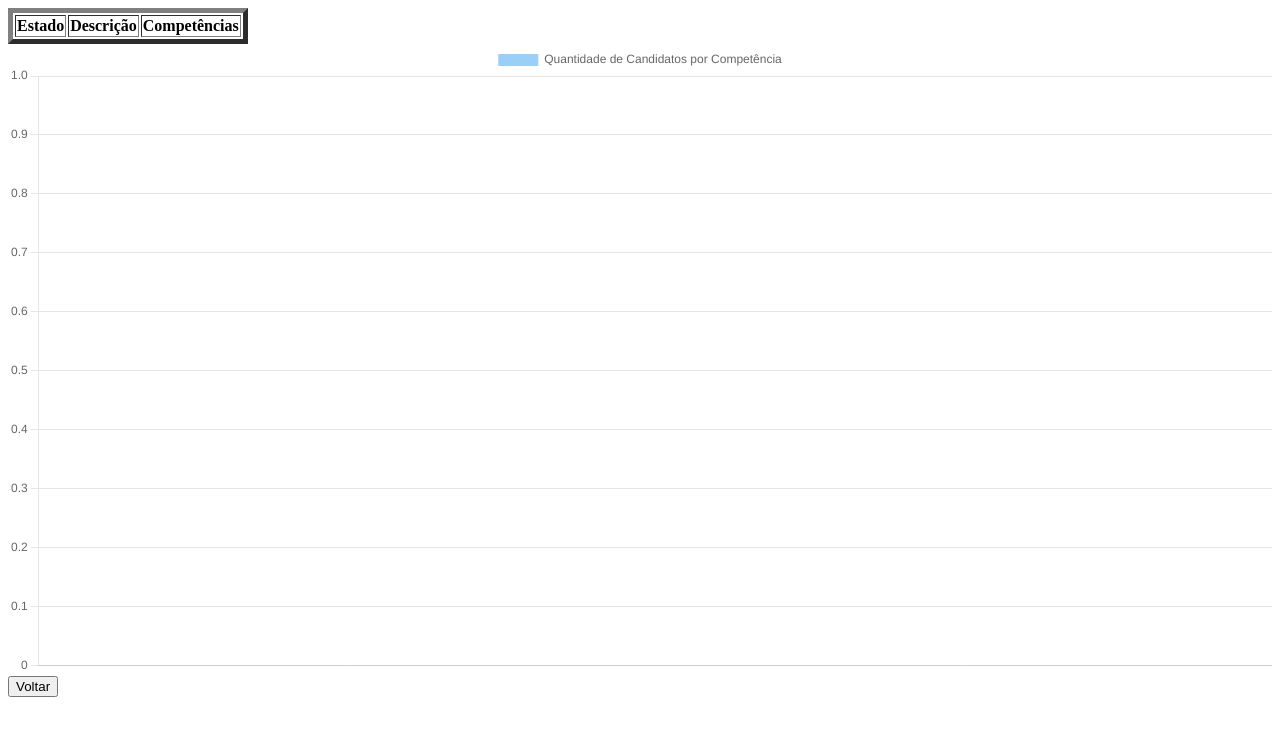
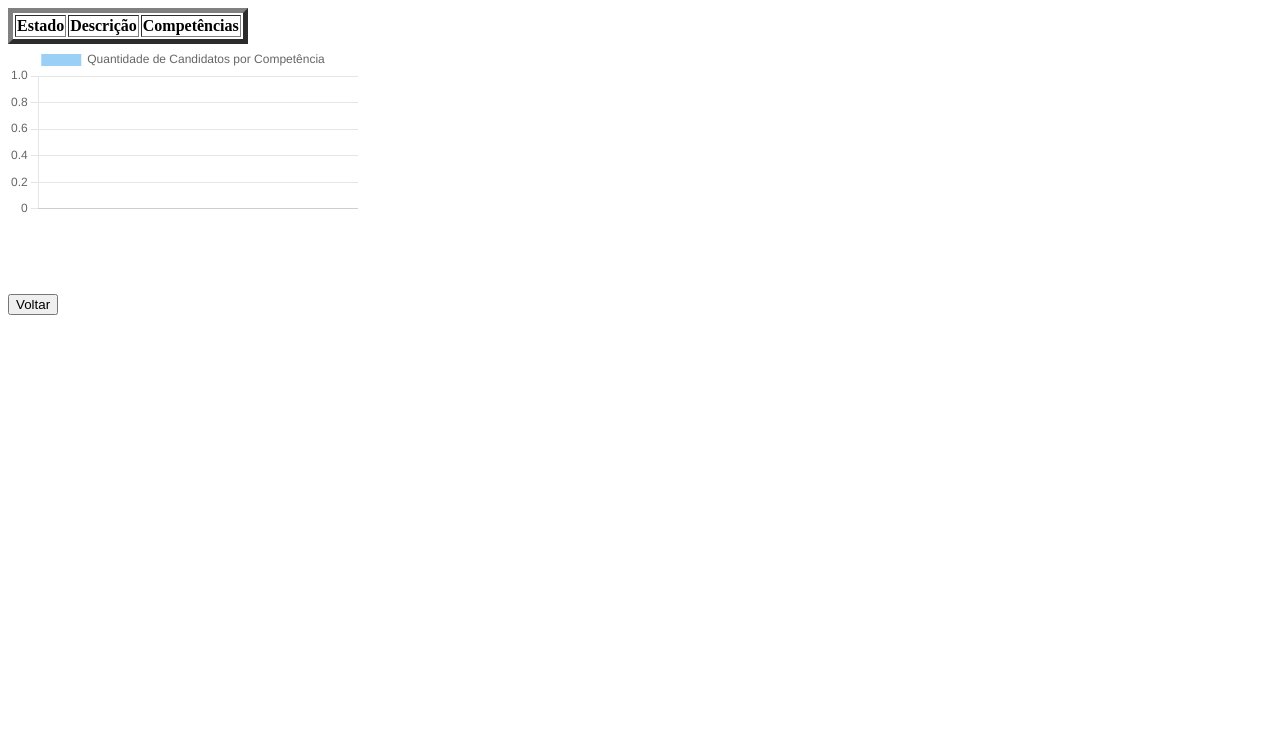
Before and after one commit to elpidioW/Linketinder-Project, a website: page frontend/empresa/perfil/perfil-empresa.html in a window 1280 px wide. Drawn offline with nearby package versions, Linux system fonts and the light colour scheme.

Commit message:
Adicionado css no perfil-empresa pro gráfico não ficar ocupando a tela toda

```diff
--- /dev/null
+++ b/frontend/empresa/perfil/perfil-empresa.css
@@ -0,0 +1,9 @@
+.container-grafico {
+    width: 350px;
+    height: 250px;
+}
+
+#graficoCompetencias {
+    width: 300px;
+    height: 200px;
+}
--- a/frontend/empresa/perfil/perfil-empresa.html
+++ b/frontend/empresa/perfil/perfil-empresa.html
@@ -4,8 +4,7 @@
     <meta charset="UTF-8">
     <meta name="viewport" content="width=device-width, initial-scale=1.0">
     <title>Perfil da Empresa</title>
-
-
+    <link rel="stylesheet" href="perfil-empresa.css">
 </head>
 <body>
 
@@ -25,7 +24,7 @@
     </div>
 
 
-    <div>
+    <div class="container-grafico">
         <canvas id="graficoCompetencias"></canvas>
     </div>
 
--- a/frontend/empresa/perfil/perfil-empresa.ts
+++ b/frontend/empresa/perfil/perfil-empresa.ts
@@ -37,9 +37,9 @@ const nomes = Object.keys(qtdCompetencias);
 const quantidades = Object.values(qtdCompetencias);
 
 
-const ctx = document.getElementById('graficoCompetencias') as HTMLCanvasElement;
+const canvas = document.getElementById('graficoCompetencias') as HTMLCanvasElement;
 
-new Chart(ctx, {
+new Chart(canvas, {
     type: 'bar',
     data: {
         labels: nomes,
@@ -47,7 +47,7 @@ new Chart(ctx, {
             label: 'Quantidade de Candidatos por Competência',
             data: quantidades
         }]
-    }
+    },
 });
 
 
```
